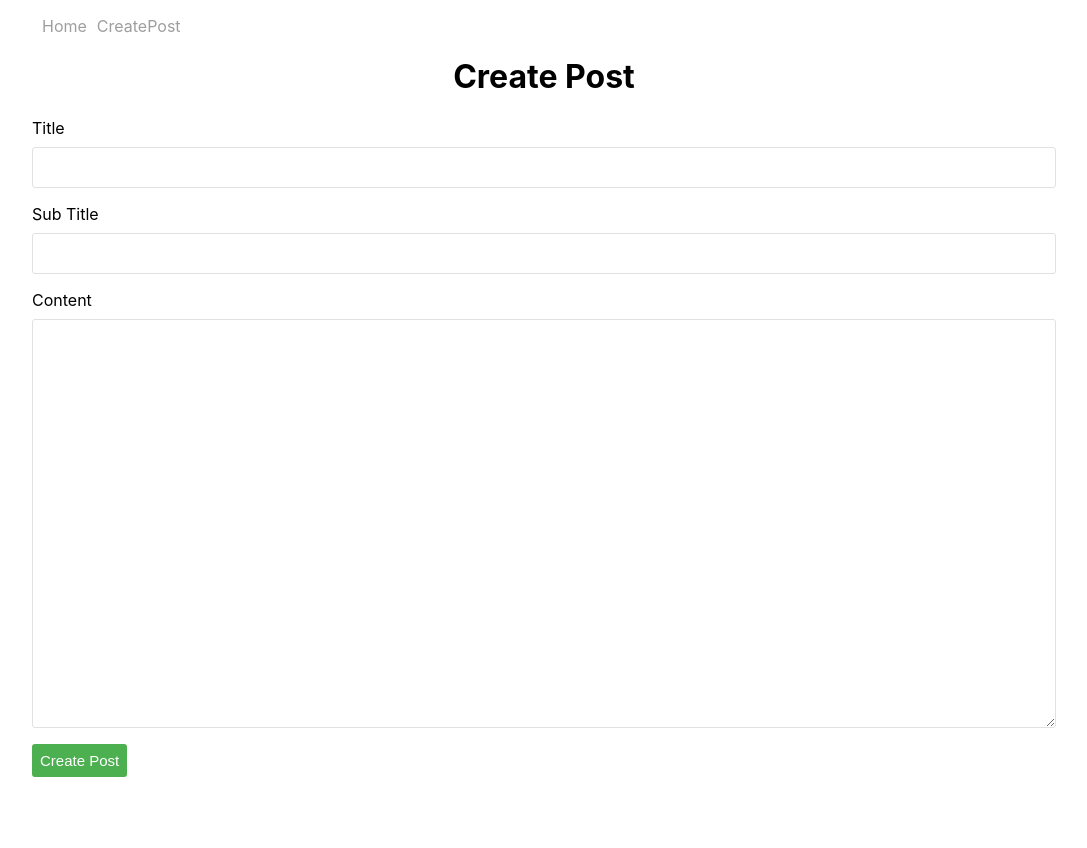
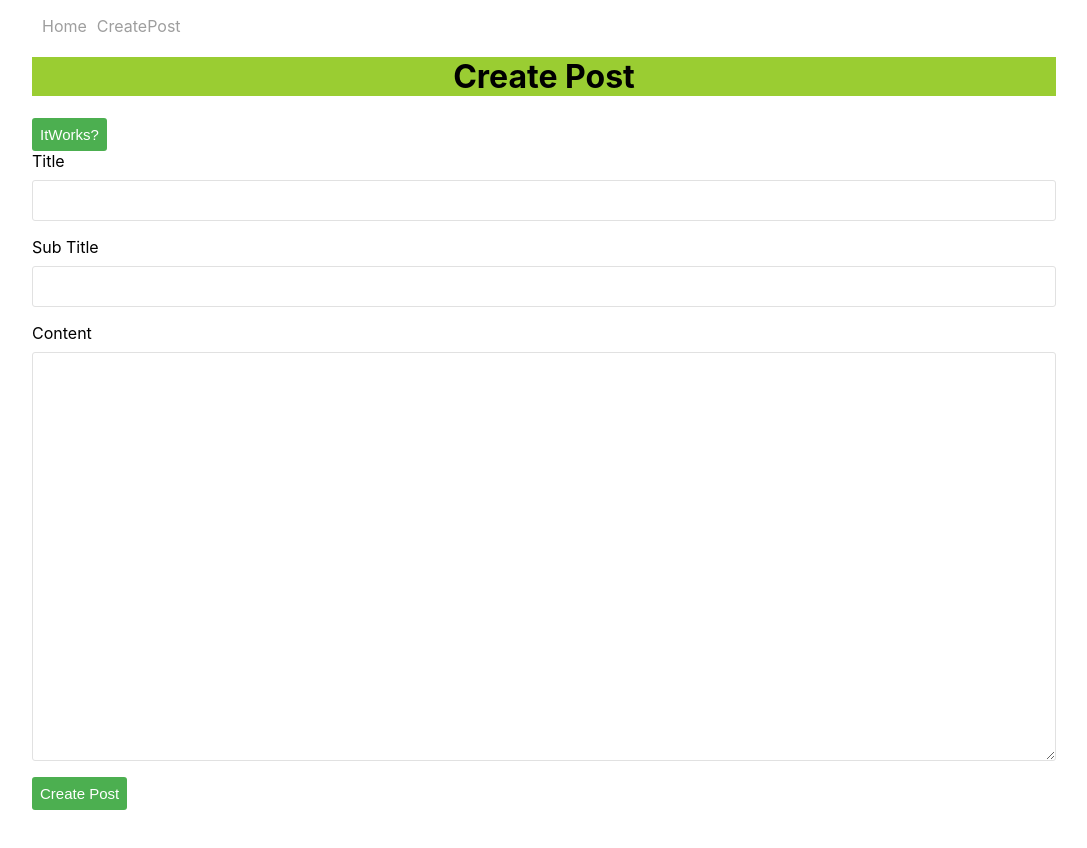
Before and after one commit to Jitenmohanty/Blog-Post-On-React, a React (Create React App) app: page /create-post in a window 1280 px wide. Shown: the top 848 px of the page, without its empty margins (96-1183 px from the left). Built offline with nearby package versions, Linux system fonts and the light colour scheme.

Commit message:
Style Module added using react

```diff
--- /dev/null
+++ b/src/components/Button.module.css
@@ -0,0 +1,10 @@
+.createPostBtn {
+    height: 33px;
+    background: #4caf50;
+    border: 0;
+    color: #fff;
+    padding: 8px;
+    font-size: 15px;
+    border-radius: 3px;
+    cursor: pointer;
+  }
--- a/src/components/CreatePost.js
+++ b/src/components/CreatePost.js
@@ -1,6 +1,8 @@
 import React, {useState} from 'react';
 import { firestore } from '../firebase';
 import { useFormInput } from '../hooks';
+
+import classes from './Button.module.css'
 
 export default function CreatePost() {
     const title = useFormInput('');
@@ -26,7 +28,9 @@ export default function CreatePost() {
 
     return (
       <div className="create-post">
-        <h1>Create Post</h1>
+        <h1 style={style.heading}>Create Post</h1>
+
+        <button className={classes.createPostBtn}>ItWorks?</button>
 
         <form onSubmit={handleSubmit}>
           <div className="form-field">
@@ -48,8 +52,14 @@ export default function CreatePost() {
             ></textarea>
           </div>
 
-          <button className="create-post-btn">Create Post</button>
+          <button className={classes.createPostBtn}>Create Post</button>
         </form>
       </div>
   )
 }
+
+const style={
+  heading:{
+    backgroundColor:'yellowgreen'
+  }
+}
--- a/src/components/PostDetails.js
+++ b/src/components/PostDetails.js
@@ -6,8 +6,11 @@ export default function PostDetails() {
     const [post,setPost] = useState({});
     const {postId} = useParams();
     useEffect(()=>{
-      firestore.collection.doc(postId)
-    })
+      firestore.collection('posts').doc(postId).get().then((snapshot)=>{
+        console.log('snapshot',snapshot.data());
+        setPost(snapshot.data())
+      })
+    }, [])
   return (
     <div className='post-detail'>
         <h1>{post.title}</h1>
--- a/src/index.css
+++ b/src/index.css
@@ -94,7 +94,7 @@ code {
   border-radius: 3px;
   padding-top: 5px;
 }
-.create-post-btn {
+/* .create-post-btn {
   height: 33px;
   background: #4caf50;
   border: 0;
@@ -103,4 +103,4 @@ code {
   font-size: 15px;
   border-radius: 3px;
   cursor: pointer;
-}
+} */
```
Also changed, not shown: firebase.json (added), 1 other file (tests, documents, lock files or other folders).
